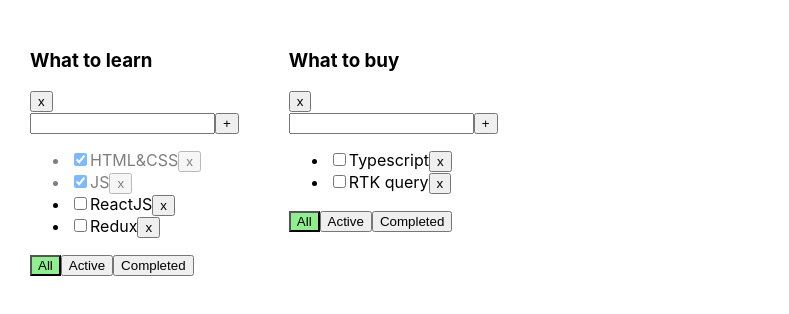
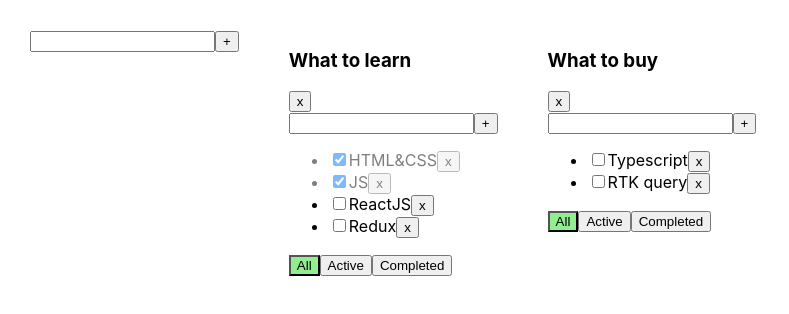
Before and after one commit to Kaptsiuh/todolist, a React (Create React App) app: page / in a window 1280 px wide. Shown: the top 314 px of the page, without its empty margins (0-789 px from the left). Built offline with nearby package versions, Linux system fonts and the light colour scheme.

Commit message:
feat: create editablespan component for change titles in input and spun, add adding todolists and tasks

```diff
--- a/src/App.tsx
+++ b/src/App.tsx
@@ -2,6 +2,7 @@
 import "./App.css";
 import { TodoList } from "./components/TodoList";
 import { useState } from "react";
+import { AddItemForm } from "./components/AddItemForm";
 
 export type TaskType = {
   id: string;
@@ -88,8 +89,35 @@
     setTasks({ ...tasks });
   };
 
+  const addTodolist = (title: string) => {
+    const newTodolistId = v1();
+    const newTodolist: TodolistType = {
+      id: newTodolistId,
+      title,
+      filter: "all",
+    };
+    setTodolists([...todolists, newTodolist]);
+    setTasks({ ...tasks, [newTodolistId]: [] });
+  };
+
+  const updateTask = (todolistId: string, taskId: string, title: string) => {
+    setTasks({
+      ...tasks,
+      [todolistId]: tasks[todolistId].map((el) =>
+        el.id === taskId ? { ...el, title } : el
+      ),
+    });
+  };
+
+  const updateTodolist = (todolistId: string, title: string) => {
+    setTodolists(
+      todolists.map((el) => (el.id === todolistId ? { ...el, title } : el))
+    );
+  };
+
   return (
     <div className="App">
+      <AddItemForm addItem={addTodolist} />
       {todolists.map((tl) => {
         const allTodolistTasks = tasks[tl.id];
         let tasksForTodolist: TaskType[] = allTodolistTasks;
@@ -114,6 +142,8 @@
             changeTaskStatus={changeTaskStatus}
             filter={tl.filter}
             removeTodolist={removeTodolist}
+            updateTask={updateTask}
+            updateTodolist={updateTodolist}
           />
         );
       })}
--- /dev/null
+++ b/src/components/AddItemForm.tsx
@@ -0,0 +1,44 @@
+import { ChangeEvent, KeyboardEvent, useState } from "react";
+import { Button } from "./Button";
+
+type PropsType = {
+  addItem: (title: string) => void;
+};
+
+export const AddItemForm = ({ addItem }: PropsType) => {
+  const [title, setTitle] = useState("");
+  const [error, setError] = useState<string | null>(null);
+
+  const addItemHandler = () => {
+    if (title.trim() !== "") {
+      addItem(title.trim());
+      setTitle("");
+    } else {
+      setError("Title is required");
+    }
+  };
+
+  const changeItemTitleHandler = (event: ChangeEvent<HTMLInputElement>) => {
+    setTitle(event.currentTarget.value);
+  };
+
+  const addItemOnKeyUpHandler = (event: KeyboardEvent<HTMLInputElement>) => {
+    setError(null);
+    if (event.key === "Enter") {
+      addItemHandler();
+    }
+  };
+
+  return (
+    <div>
+      <input
+        className={error ? "error" : ""}
+        value={title}
+        onChange={changeItemTitleHandler}
+        onKeyUp={addItemOnKeyUpHandler}
+      />
+      <Button title={"+"} onClickHandler={addItemHandler} />
+      {error && <div className={"error-message"}>{error}</div>}
+    </div>
+  );
+};
--- /dev/null
+++ b/src/components/EditableSpan.tsx
@@ -0,0 +1,33 @@
+import { ChangeEvent, useState } from "react";
+
+type PropsType = {
+  oldTitle: string;
+  updateItem: (newTitle: string) => void;
+};
+
+export const EditableSpan = ({ oldTitle, updateItem }: PropsType) => {
+  const [editMode, setEditMode] = useState(false);
+  const [newTitle, setNewTitle] = useState(oldTitle);
+
+  const activateEditModeHandler = () => {
+    setEditMode(!editMode);
+    if (editMode) {
+      updateItem(newTitle);
+    }
+  };
+
+  const changeTitleHandler = (e: ChangeEvent<HTMLInputElement>) => {
+    setNewTitle(e.currentTarget.value);
+  };
+
+  return editMode ? (
+    <input
+      value={newTitle}
+      onChange={changeTitleHandler}
+      onBlur={activateEditModeHandler}
+      autoFocus
+    />
+  ) : (
+    <span onDoubleClick={activateEditModeHandler}>{oldTitle}</span>
+  );
+};
--- a/src/components/TodoList.tsx
+++ b/src/components/TodoList.tsx
@@ -1,6 +1,8 @@
-import { ChangeEvent, KeyboardEvent, useState } from "react";
+import { ChangeEvent } from "react";
 import { FilterValuesType, TaskType } from "../App";
 import { Button } from "./Button";
+import { AddItemForm } from "./AddItemForm";
+import { EditableSpan } from "./EditableSpan";
 
 type TodoListPropsType = {
   title: string;
@@ -16,6 +18,8 @@
   ) => void;
   removeTodolist: (todolistId: string) => void;
   filter: FilterValuesType;
+  updateTask: (todolistId: string, taskId: string, title: string) => void;
+  updateTodolist: (todolistId: string, title: string) => void;
 };
 
 export const TodoList = ({
@@ -28,38 +32,9 @@
   changeTaskStatus,
   filter,
   removeTodolist,
+  updateTask,
+  updateTodolist,
 }: TodoListPropsType) => {
-  const [taskTitle, setTaskTitle] = useState("");
-  const [error, setError] = useState<string | null>(null);
-
-  // todo: перенести из App;
-  // const tasksForTodolist: TaskType[] =
-  //   filter === "active"
-  //     ? tasks.filter((task) => !task.isDone)
-  //     : filter === "completed"
-  //     ? tasks.filter((task) => task.isDone)
-  //     : tasks;
-
-  const addTaskHandler = () => {
-    if (taskTitle.trim() !== "") {
-      addTask(taskTitle.trim(), todolistId);
-      setTaskTitle("");
-    } else {
-      setError("Title is required");
-    }
-  };
-
-  const changeTaskTitleHandler = (event: ChangeEvent<HTMLInputElement>) => {
-    setTaskTitle(event.currentTarget.value);
-  };
-
-  const addTaskOnKeyUpHandler = (event: KeyboardEvent<HTMLInputElement>) => {
-    setError(null);
-    if (event.key === "Enter") {
-      addTaskHandler();
-    }
-  };
-
   const changeFilterTasksHandler = (filter: FilterValuesType) => {
     changeFilter(filter, todolistId);
   };
@@ -68,45 +43,59 @@
     removeTodolist(todolistId);
   };
 
+  const addTaskHandler = (title: string) => {
+    addTask(title, todolistId);
+  };
+
+  const updateTodolistHandler = (newTitle: string) => {
+    updateTodolist(todolistId, newTitle);
+  };
+
+  const updateTaskHandler = (taskId: string, newTitle: string) => {
+    updateTask(todolistId, taskId, newTitle);
+  };
+
+  const changeTaskStatusHandler = (
+    taskId: string,
+    e: ChangeEvent<HTMLInputElement>
+  ) => {
+    const newStatusValue = e.currentTarget.checked;
+    changeTaskStatus(taskId, newStatusValue, todolistId);
+  };
+
+  const removeTaskHandler = (taskId: string) => {
+    removeTask(taskId, todolistId);
+  };
+
   return (
     <div>
-      <h3>{title}</h3>
+      <h3>
+        <EditableSpan oldTitle={title} updateItem={updateTodolistHandler} />
+      </h3>
       <Button title={"x"} onClickHandler={removeTodolistHandler} />
-      <div>
-        <input
-          className={error ? "error" : ""}
-          value={taskTitle}
-          onChange={changeTaskTitleHandler}
-          onKeyUp={addTaskOnKeyUpHandler}
-        />
-        <Button title={"+"} onClickHandler={addTaskHandler} />
-        {error && <div className={"error-message"}>{error}</div>}
-      </div>
+      <AddItemForm addItem={addTaskHandler} />
       {tasks.length === 0 ? (
         <p>Тасок нет</p>
       ) : (
         <ul>
           {tasks.map((task) => {
-            const removeTaskHandler = () => {
-              removeTask(task.id, todolistId);
-            };
-
-            const changeTaskStatusHandler = (
-              e: ChangeEvent<HTMLInputElement>
-            ) => {
-              const newStatusValue = e.currentTarget.checked;
-              changeTaskStatus(task.id, newStatusValue, todolistId);
-            };
-
             return (
               <li key={task.id} className={task.isDone ? "is-done" : ""}>
                 <input
                   type="checkbox"
                   checked={task.isDone}
-                  onChange={changeTaskStatusHandler}
+                  onChange={(e) => changeTaskStatusHandler(task.id, e)}
                 />
-                <span>{task.title}</span>
-                <Button title={"x"} onClickHandler={removeTaskHandler} />
+                <EditableSpan
+                  oldTitle={task.title}
+                  updateItem={(newTitle) =>
+                    updateTaskHandler(task.id, newTitle)
+                  }
+                />
+                <Button
+                  title={"x"}
+                  onClickHandler={() => removeTaskHandler(task.id)}
+                />
               </li>
             );
           })}
```
